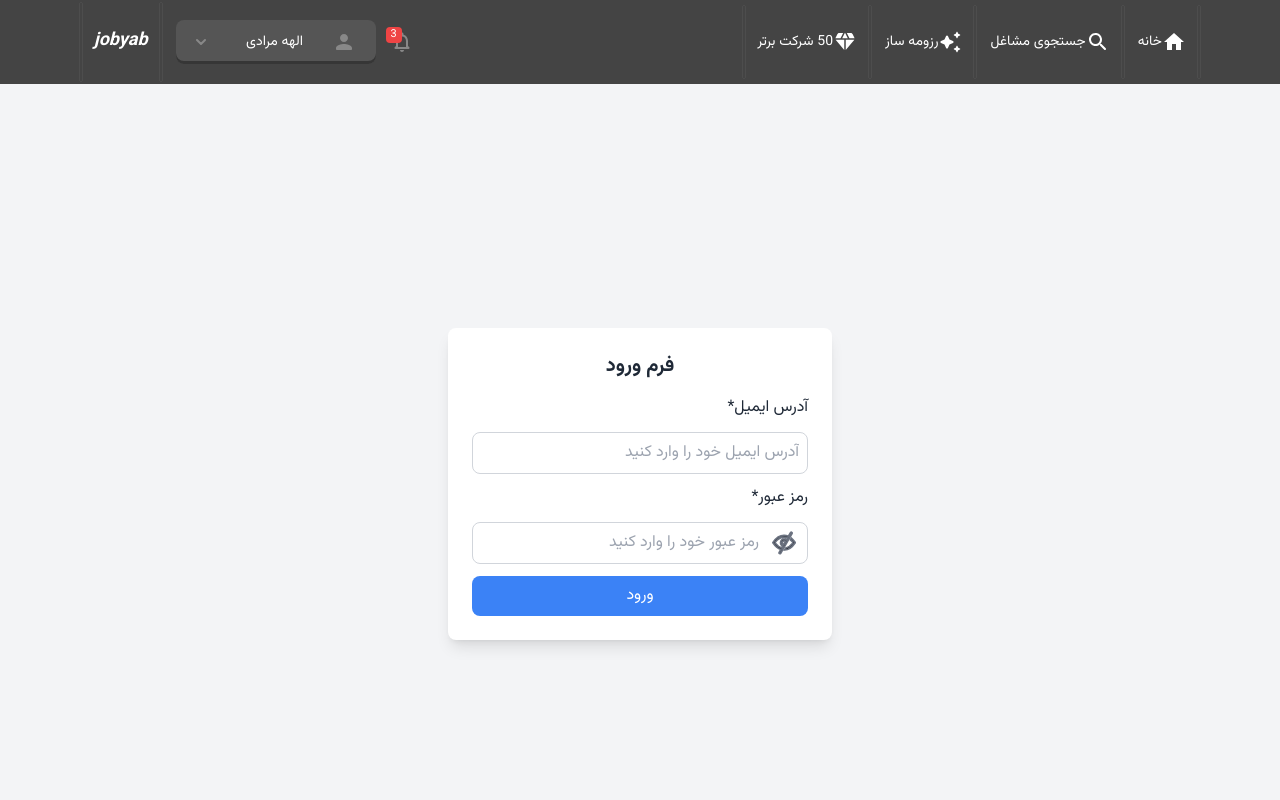
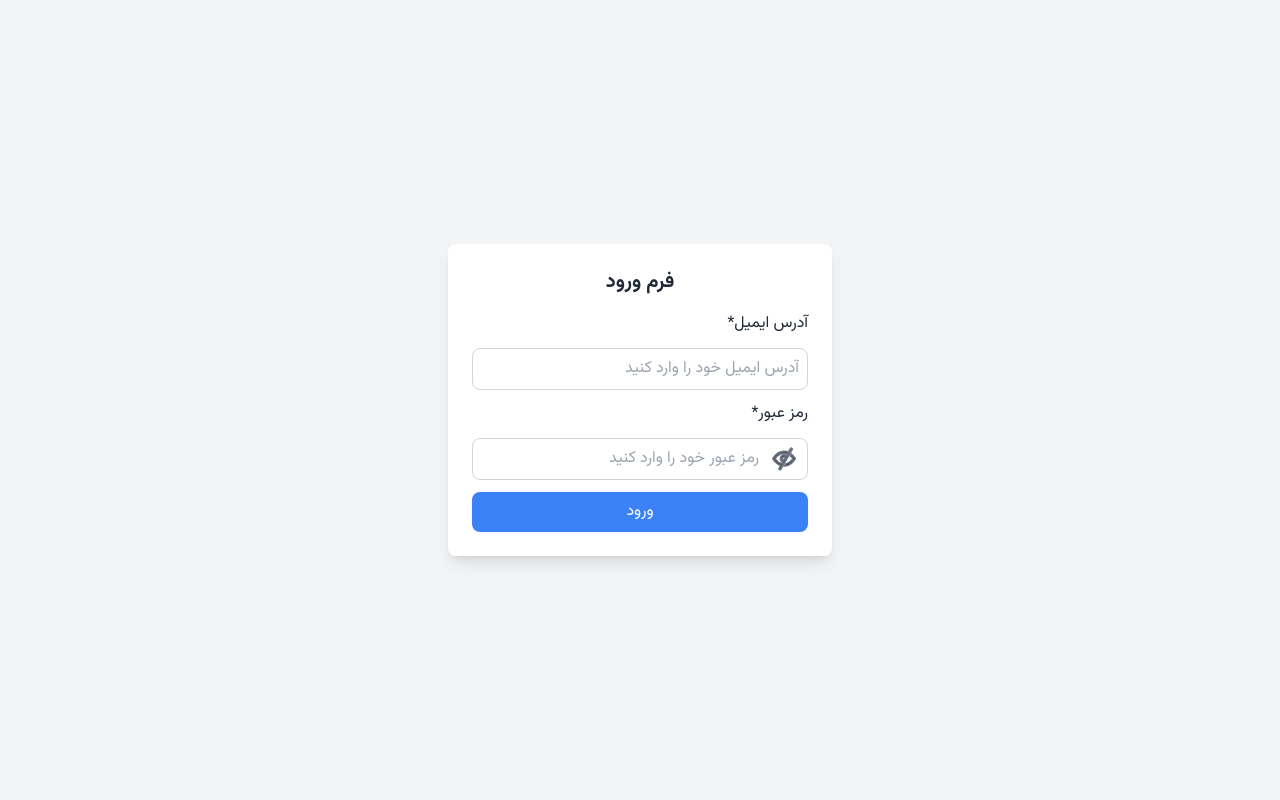
Before and after one commit to Elaheh-Moradi/Job-Seeker-App, a React (Vite) app: page /login in a window 1280 px wide. Shown: the top 800 px of the page. Built offline with nearby package versions, Linux system fonts and the light colour scheme.

Commit message:
Edit login page to navigate to home page after login

```diff
--- a/src/App.jsx
+++ b/src/App.jsx
@@ -1,7 +1,12 @@
 import React, { useState, useEffect } from "react";
 import Login from "./pages/login/Login";
 import jwtDecode from "jwt-decode";
-import {createBrowserRouter, Navigate, RouterProvider } from "react-router-dom";
+import {
+  createBrowserRouter,
+  Navigate,
+  RouterProvider,
+  useNavigate,
+} from "react-router-dom";
 import Layout from "../src/pages/layout/Layout.jsx";
 import SearchJobPage from "./pages/menu/SearchJobPage.jsx";
 import HomePage from "./pages/menu/HomePage.jsx";
@@ -11,6 +16,8 @@ function App() {
 
   const handleLogin = (newToken) => {
     setToken(newToken);
+    // localStorage.setItem("authToken", token); // Save token to localStorage
+    // navigate("/home");
   };
 
   const handleLogout = () => {
@@ -38,19 +45,10 @@ function App() {
     return children; // Render the child components if authenticated
   };
 
-
-// const router=createBrowserRouter([{
-//   path:'/', element:<Layout/>,children:[
-//     {path:"/home",element:<HomePage/>},
-//     {path:"/login", element:<Login />},
-//     {path:'/search-job', element:<SearchJobPage/>}
-//   ]
-// }])
-
   const router = createBrowserRouter([
     {
       path: "/",
-    element: <Layout />,
+      element: token ? <Layout /> : <Navigate to="/login" replace />,
       children: [
         {
           path: "/home",
@@ -68,30 +66,17 @@ const router = createBrowserRouter([
             </ProtectedRoute>
           ),
         },
+      ],
+    },
     {
       path: "/login",
       element: <Login onLogin={handleLogin} />,
-      },
-    ],
     },
   ]);
 
   return (
     <>
-
-      {/* {token ? (
-        <div>
-          <h1>Welcome!</h1>
-          <button onClick={handleLogout}>Logout</button>
-        </div>
-      ) : (
-        <Login onLogin={handleLogin} />
-      )} */}
-
-      <div >
-        <RouterProvider router={router}/>
-
-      </div>
+      <RouterProvider router={router} />
     </>
   );
 }
```
Also changed, not shown: src/pages/login/Login.jsx (+0 -43 lines). Lines whose indentation alone changed are shown as unchanged.
